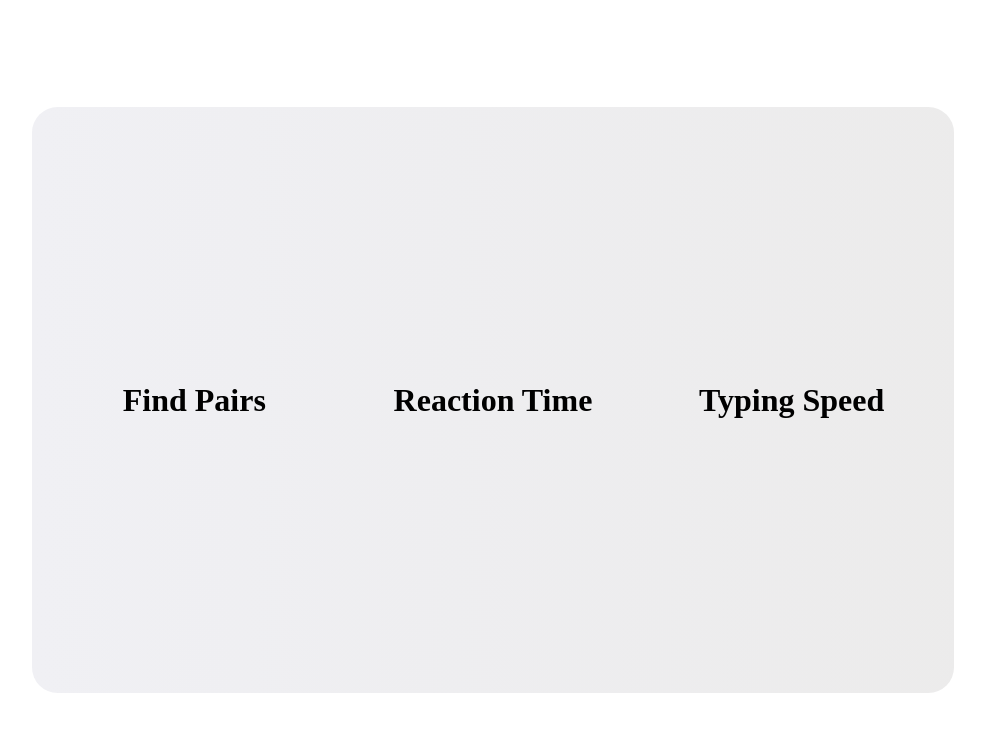
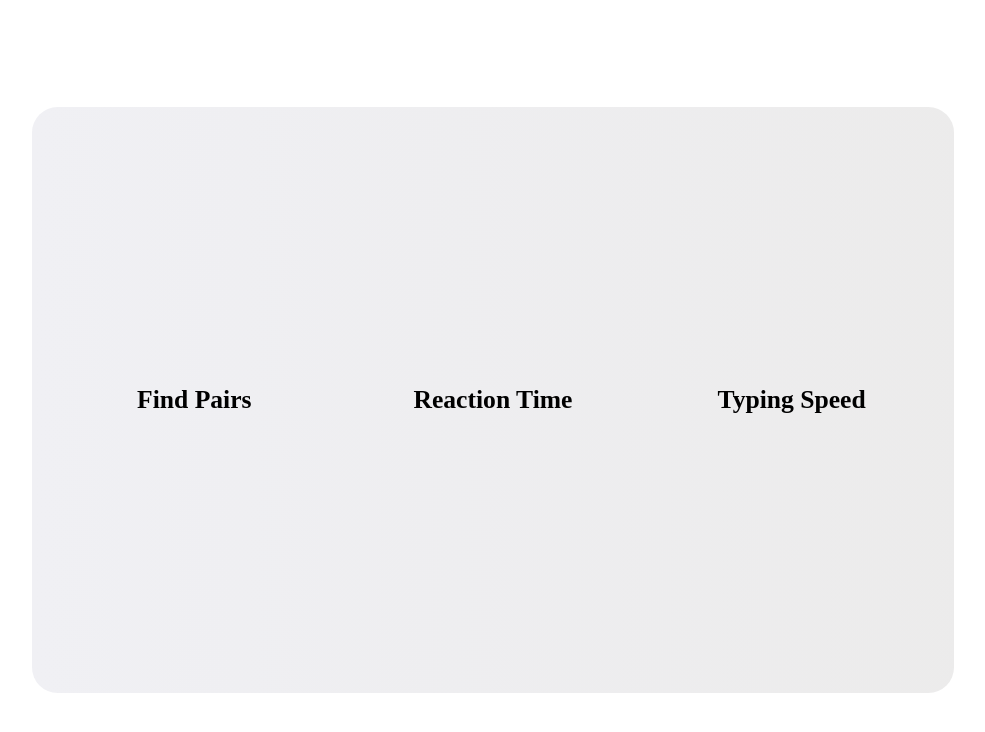
Before and after one commit to MaxamatO/memory, a React (Create React App) app: page / in a window 1280 px wide. Shown: the top 732 px of the page, without its empty margins (147-1132 px from the left). Built offline with nearby package versions, Linux system fonts and the light colour scheme.

Commit message:
fix font size

```diff
--- a/src/Home.jsx
+++ b/src/Home.jsx
@@ -91,7 +91,7 @@ const GameOptionDiv = styled.div`
 `;
 const GameOption = styled.h1`
   text-decoration: none;
-  font-size: 2em;
+  font-size: 2vw;
   align-self: center;
 `;
 
```
Also changed, not shown: 7 other files (tests, documents, lock files or other folders).
